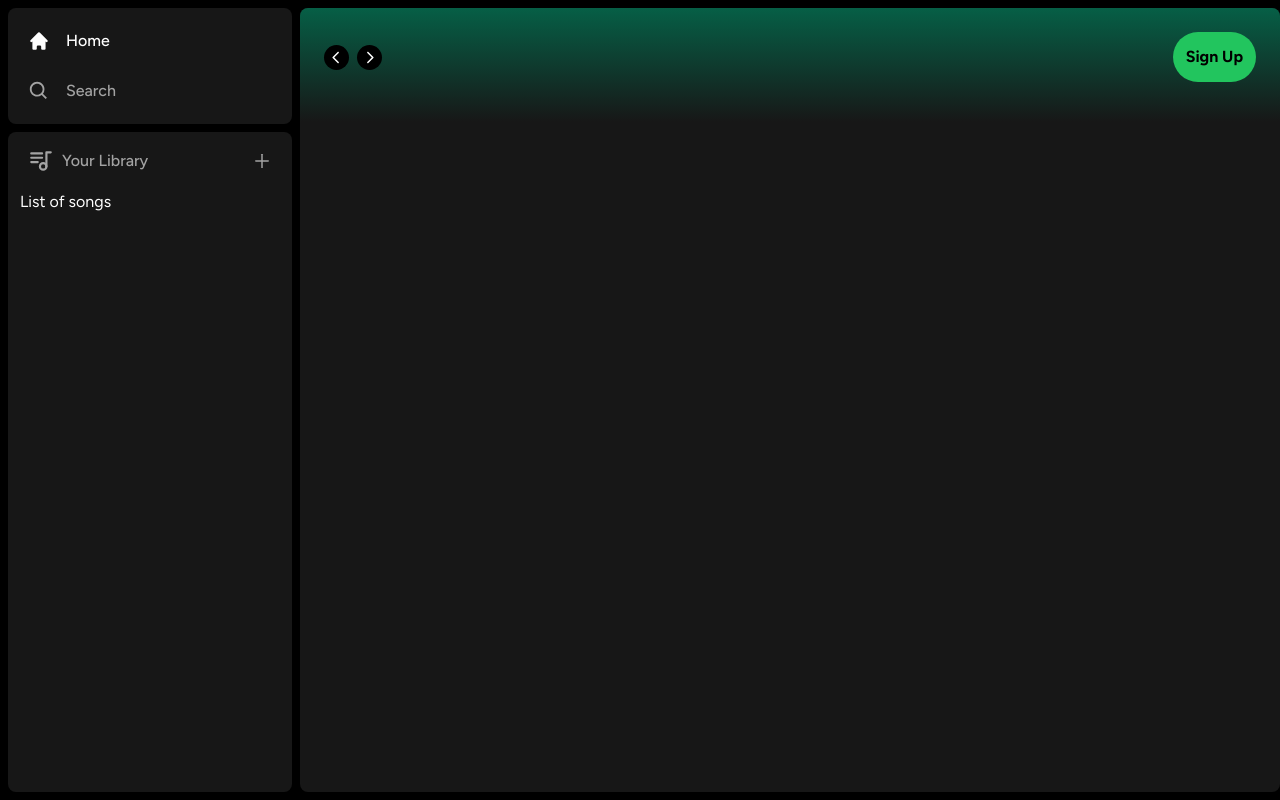
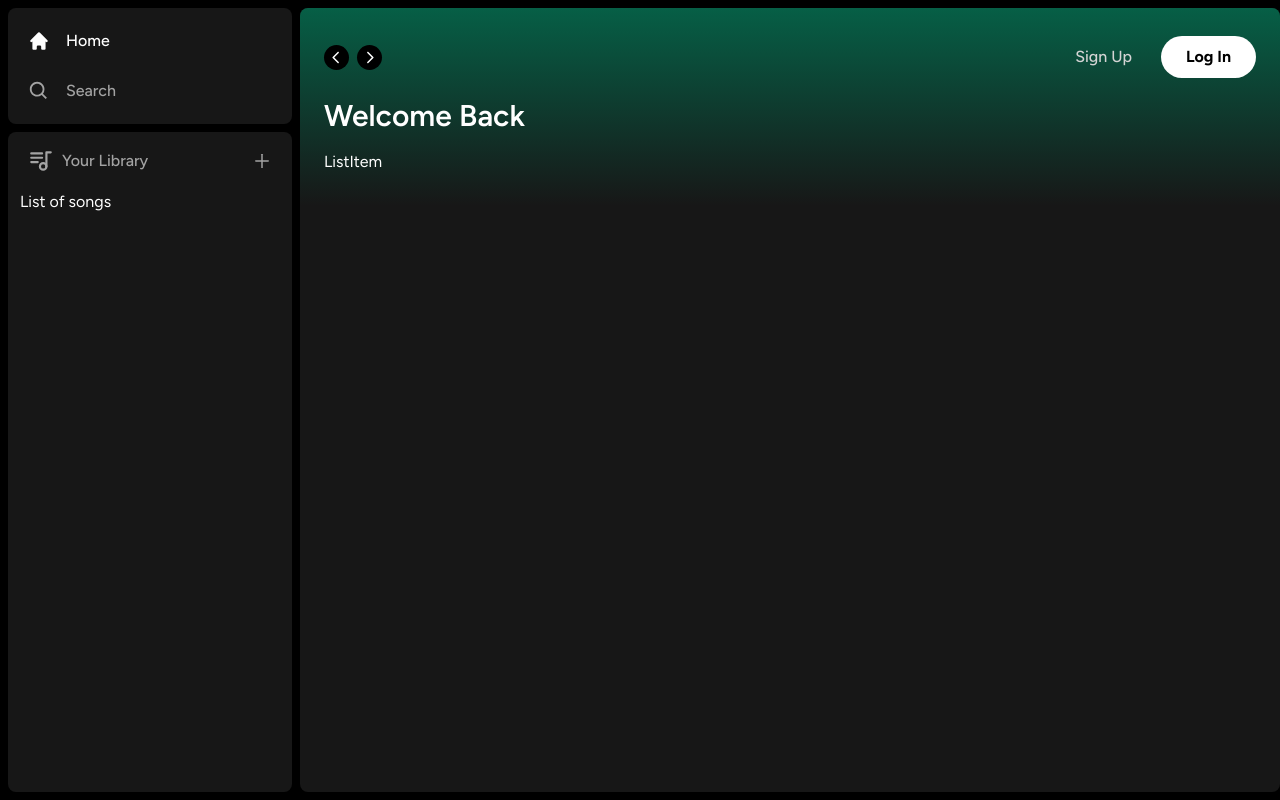
Before and after one commit to ri-commits/spotify-next-clone, a Next.js app: page / in a window 1280 px wide. Built offline with nearby package versions, Linux system fonts and the light colour scheme.

Commit message:
Header 1st stage

```diff
--- a/app/(site)/page.tsx
+++ b/app/(site)/page.tsx
@@ -1,9 +1,22 @@
 import Header from "@/components/Header";
+import ListItem from "@/components/ListItem";
 
 export default function Home() {
   return (
     <div className="bg-neutral-900 rounded-lg h-full w-full overflow-hidden overflow-y-auto">
-      <Header>Header</Header>
+      <Header>
+        <div className="mb-2">
+          <h1 className="text-white text-3xl font-semibold">Welcome Back</h1>
+          <div
+            className="
+          grid grid-cols-1 sm:grid-cols-2 xl:grid-cols-3
+          2xl:grid-cols-4 gap-3 mt-4
+          "
+          >
+            <ListItem />
+          </div>
+        </div>
+      </Header>
     </div>
   );
 }
--- a/components/Header.tsx
+++ b/components/Header.tsx
@@ -68,11 +68,22 @@
         >
           <>
             <div>
-              <Button>Sign Up</Button>
+              <Button
+                onClick={() => {}}
+                className="bg-transparent text-neutral-300 font-medium"
+              >
+                Sign Up
+              </Button>
+            </div>
+            <div>
+              <Button onClick={() => {}} className="bg-white px-6 py-2">
+                Log In
+              </Button>
             </div>
           </>
         </div>
       </div>
+      {children}
     </div>
   );
 };
--- /dev/null
+++ b/components/ListItem.tsx
@@ -0,0 +1,5 @@
+const ListItem = () => {
+  return <div>ListItem</div>;
+};
+
+export default ListItem;
```
